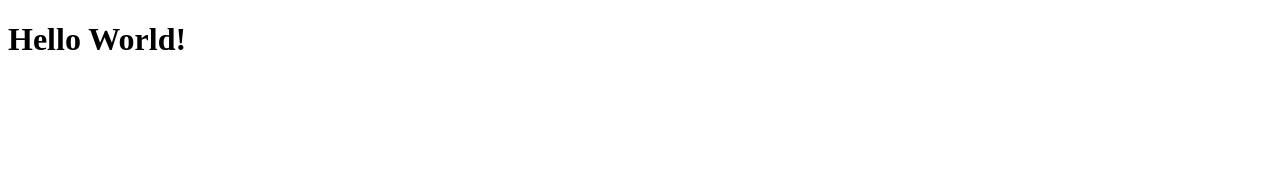
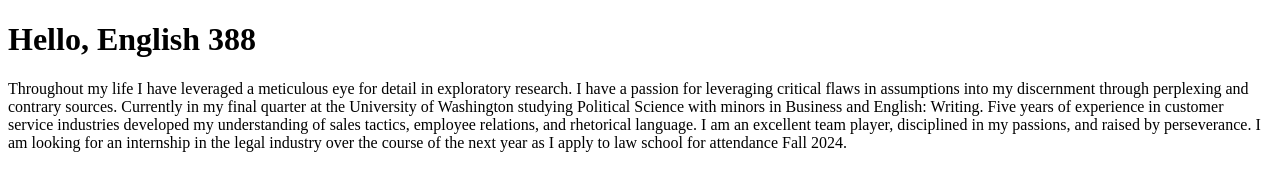
Before and after one commit to ailikathleen/engl388, a plain HTML site: page index.html in a window 1280 px wide. Drawn offline with Linux system fonts and the light colour scheme.

Commit message:
Update index.html

```diff
--- a/index.html
+++ b/index.html
@@ -2,11 +2,12 @@
 
 <html lang="en">
   <head>
-    <meta charset="utf-8">
-    <title>My First Webpage</title>
+    <meta charset="UTF-8">
+    <title>Aili Moore</title>
   </head>
 
   <body>
-    <h1>Hello World!</h1>
+    <h1>Hello, English 388</h1>
+      <p>Throughout my life I have leveraged a meticulous eye for detail in exploratory research. I have a passion for leveraging critical flaws in assumptions into my discernment through perplexing and contrary sources. Currently in my final quarter at the University of Washington studying Political Science with minors in Business and English: Writing. Five years of experience in customer service industries developed my understanding of sales tactics, employee relations, and rhetorical language. I am an excellent team player, disciplined in my passions, and raised by perseverance. I am looking for an internship in the legal industry over the course of the next year as I apply to law school for attendance Fall 2024.</p>
   </body>
 </html>
```
